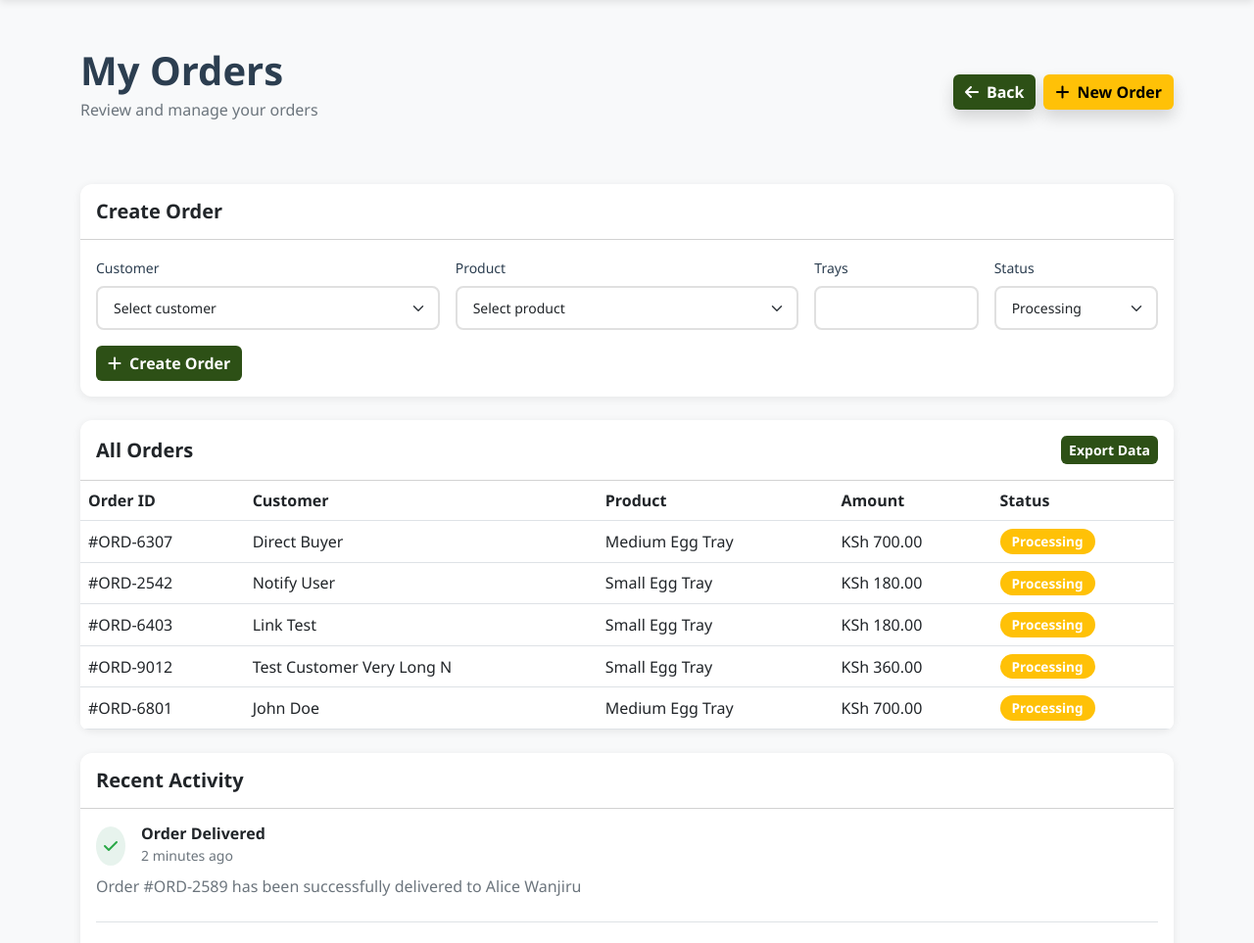
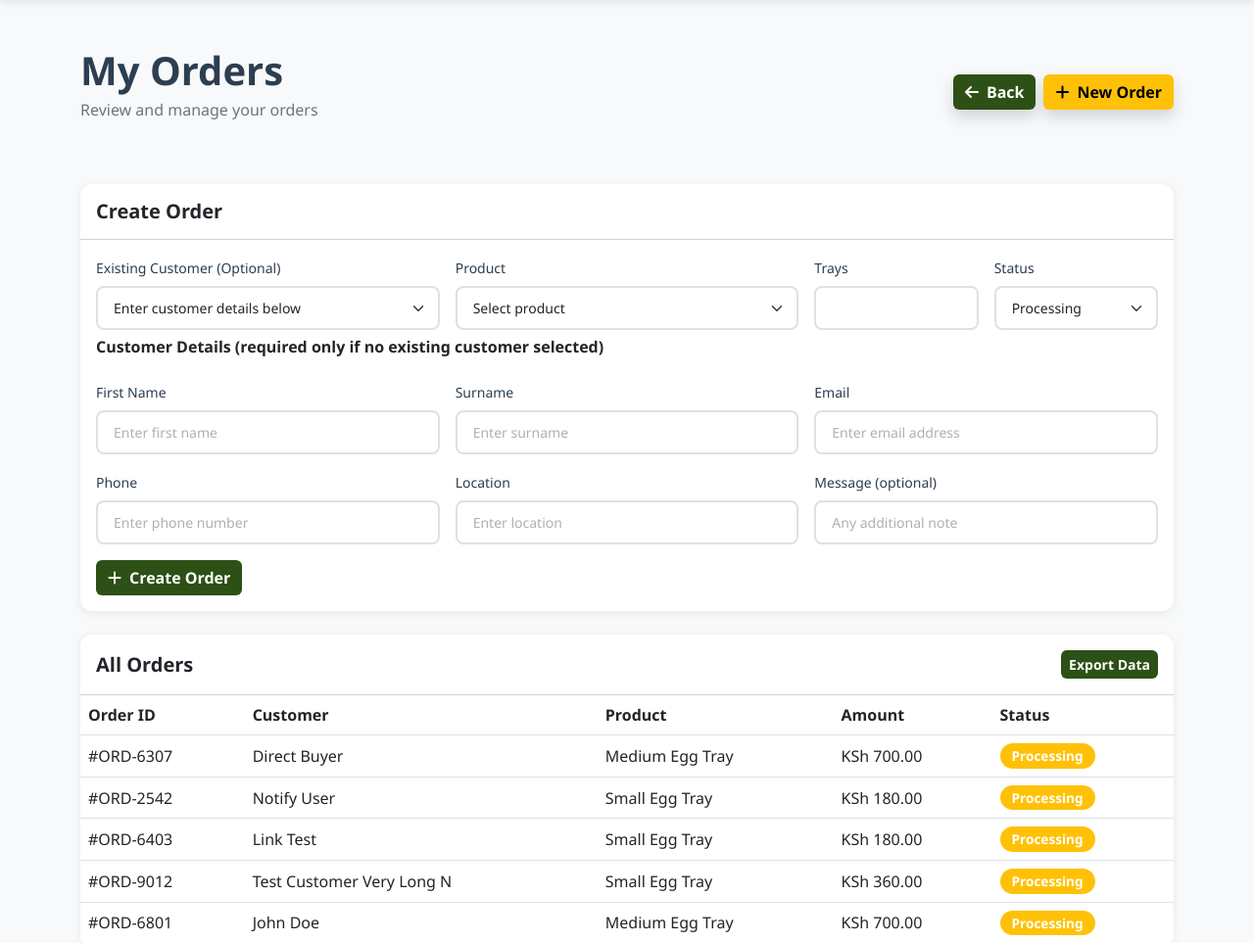
Before and after one commit to Samuelcheche/Chickfarm, a Django app: page /orders/ in a window 1280 px wide. Shown: the part 56-1019 px from the top of the page at 98% size. Run offline with Django 5.2, Linux system fonts and the light colour scheme; a user stored in the database is signed in; data comes from the database, SQL or seed files in the repository; both versions use the stored data as it was after the commit; some libraries are stand-ins or nearby versions.

Commit message:
new commit

```diff
--- a/chickapp/templates/order.html
+++ b/chickapp/templates/order.html
@@ -118,9 +118,9 @@
                         {% csrf_token %}
                         <input type="hidden" name="action" value="create_order">
                         <div class="col-md-4">
-                            <label class="form-label">Customer</label>
-                            <select class="form-select" name="customer" required>
-                                <option value="">Select customer</option>
+                            <label class="form-label">Existing Customer (Optional)</label>
+                            <select class="form-select" name="customer">
+                                <option value="">Enter customer details below</option>
                                 {% for customer in customers %}
                                     <option value="{{ customer.id }}">{{ customer.name }} {{ customer.surname }}</option>
                                 {% endfor %}
@@ -146,6 +146,33 @@
                                     <option value="{{ value }}">{{ label }}</option>
                                 {% endfor %}
                             </select>
+                        </div>
+                        <div class="col-12 mt-2">
+                            <h6 class="fw-bold mb-2">Customer Details (required only if no existing customer selected)</h6>
+                        </div>
+                        <div class="col-md-4">
+                            <label class="form-label">First Name</label>
+                            <input type="text" class="form-control" name="customer_name" placeholder="Enter first name">
+                        </div>
+                        <div class="col-md-4">
+                            <label class="form-label">Surname</label>
+                            <input type="text" class="form-control" name="customer_surname" placeholder="Enter surname">
+                        </div>
+                        <div class="col-md-4">
+                            <label class="form-label">Email</label>
+                            <input type="email" class="form-control" name="customer_email" placeholder="Enter email address">
+                        </div>
+                        <div class="col-md-4">
+                            <label class="form-label">Phone</label>
+                            <input type="text" class="form-control" name="customer_phone" placeholder="Enter phone number">
+                        </div>
+                        <div class="col-md-4">
+                            <label class="form-label">Location</label>
+                            <input type="text" class="form-control" name="customer_location" placeholder="Enter location">
+                        </div>
+                        <div class="col-md-4">
+                            <label class="form-label">Message (optional)</label>
+                            <input type="text" class="form-control" name="customer_message" placeholder="Any additional note">
                         </div>
                         <div class="col-12">
                             <button class="btn btn-farm-green" type="submit">
--- a/chickapp/views.py
+++ b/chickapp/views.py
@@ -263,6 +263,12 @@ def orders(request):
         product_id = request.POST.get('product')
         trays_raw = request.POST.get('number_of_trays')
         status = request.POST.get('status', order.STATUS_PROCESSING)
+        customer_name = request.POST.get('customer_name', '').strip()
+        customer_surname = request.POST.get('customer_surname', '').strip()
+        customer_email = request.POST.get('customer_email', '').strip().lower()
+        customer_phone = request.POST.get('customer_phone', '').strip()
+        customer_location = request.POST.get('customer_location', '').strip()
+        customer_message = request.POST.get('customer_message', '').strip()
 
         try:
             trays = int(trays_raw)
@@ -274,7 +280,34 @@ def orders(request):
             return redirect('orders')
 
         try:
-            selected_customer = get_object_or_404(customer, pk=customer_id)
+            if customer_id:
+                selected_customer = get_object_or_404(customer, pk=customer_id)
+            else:
+                if not all([customer_name, customer_email, customer_phone, customer_location]):
+                    messages.error(request, 'Please select an existing customer or enter customer details (name, email, phone, location).')
+                    return redirect('orders')
+
+                selected_customer = customer.objects.filter(email=customer_email).first()
+
+                if selected_customer:
+                    selected_customer.name = _fit_to_max_length(customer_name, customer, 'name')
+                    selected_customer.surname = _fit_to_max_length(customer_surname, customer, 'surname')
+                    selected_customer.phone = _fit_to_max_length(customer_phone, customer, 'phone')
+                    selected_customer.location = _fit_to_max_length(customer_location, customer, 'location')
+                    if customer_message:
+                        selected_customer.message = _fit_to_max_length(customer_message, customer, 'message')
+                    selected_customer.save()
+                else:
+                    selected_customer = customer.objects.create(
+                        name=_fit_to_max_length(customer_name, customer, 'name'),
+                        surname=_fit_to_max_length(customer_surname, customer, 'surname'),
+                        email=_fit_to_max_length(customer_email, customer, 'email'),
+                        password='default123',
+                        phone=_fit_to_max_length(customer_phone, customer, 'phone'),
+                        location=_fit_to_max_length(customer_location, customer, 'location'),
+                        message=_fit_to_max_length(customer_message, customer, 'message'),
+                    )
+
             selected_product = get_object_or_404(product, pk=product_id)
 
             order.objects.create(
```
Also changed, not shown: db.sqlite3.
